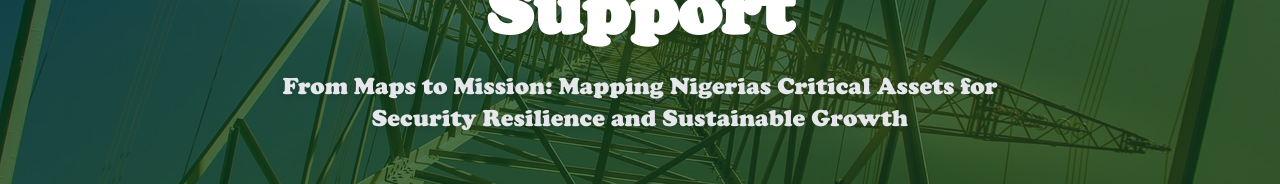
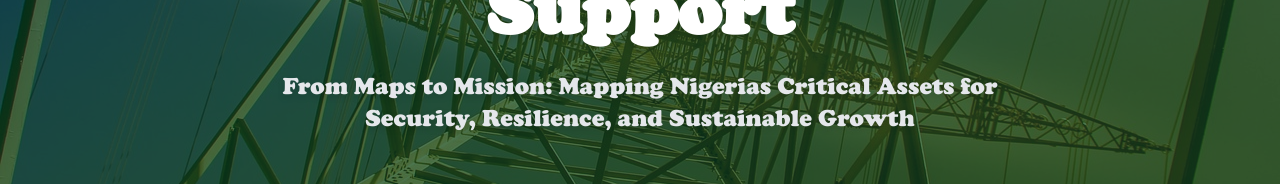
Before and after one commit to 8sosa/gifon-website, a Next.js app: page /infrastructure in a window 1280 px wide. Shown: the part 444-628 px from the top of the page. Built offline with nearby package versions, Linux system fonts and the light colour scheme; a web font is replaced by a local one.

Commit message:
Update page.tsx

```diff
--- a/src/app/(public)/infrastructure/page.tsx
+++ b/src/app/(public)/infrastructure/page.tsx
@@ -23,7 +23,7 @@ export default function InfrastructurePage() {
     <>
       <HeroSection
         title="Critical Infrastructure Support"
-        description="From Maps to Mission: Mapping Nigerias Critical Assets for Security Resilience and Sustainable Growth"
+        description="From Maps to Mission: Mapping Nigerias Critical Assets for Security, Resilience, and Sustainable Growth"
         backgroundMedia={[
           '/media/criticalinfrastructuresupport.jpg',
         ]}
```
